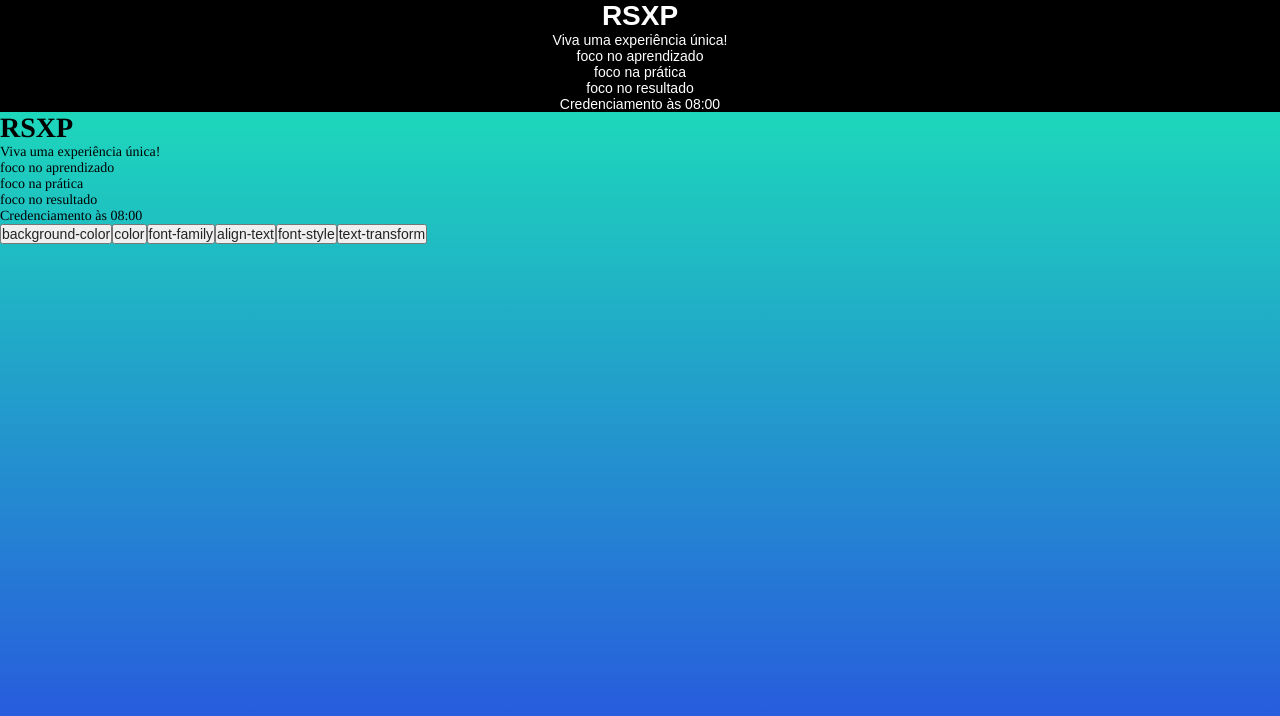
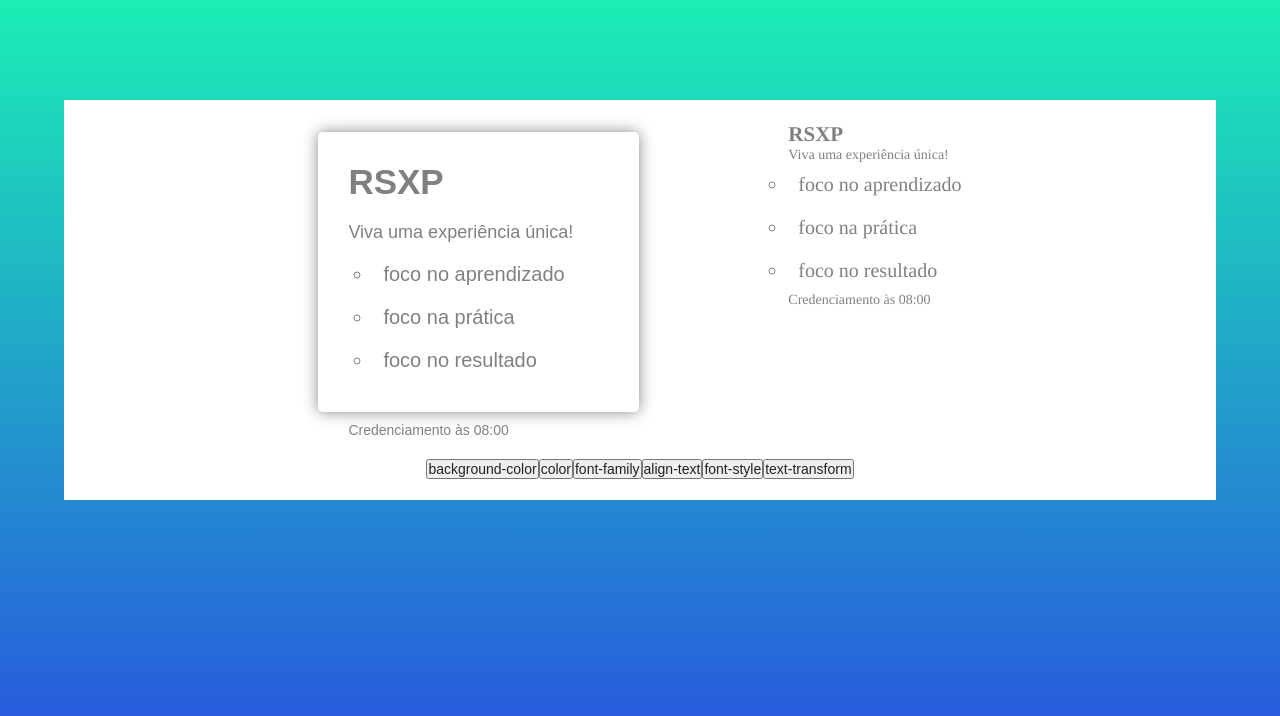
Before and after one commit to burn-c/hackathonrsxpteam30, a React (Create React App) app in the folder aprenda-arrastando/: page /page_css in a window 1280 px wide. Shown: the top 716 px of the page. Built offline with nearby package versions, Linux system fonts and the light colour scheme.

Commit message:
new css :art:

```diff
--- a/aprenda-arrastando/src/components/pages/page_css/index.js
+++ b/aprenda-arrastando/src/components/pages/page_css/index.js
@@ -1,9 +1,18 @@
 import React, { useState, useEffect } from 'react';
-import { Container, Reference, Exercise, Options } from './styles_css';
+import {
+  Exercise,
+  Options,
+  StyledDiv,
+  StyledSection,
+  Row,
+  Footer,
+} from './styles_css';
 import {toast} from 'react-toastify';
+import Container from '../../atoms/container';
+import { H1, P, Ol, Li } from '../../atoms/text';
 
 export default function PageCss() {
-  const [style1, setStyle1] = useState(false);
+  const [shadowStyle1, setStyle1] = useState(false);
   const [style2, setStyle2] = useState(false);
   const [style3, setStyle3] = useState(false);
   const [style4, setStyle4] = useState(false);
@@ -12,7 +21,7 @@ export default function PageCss() {
 
 
   function handleStyle1() {
-    setStyle1(!style1);
+    setStyle1(!shadowStyle1);
   }
   function handleStyle2() {
     setStyle2(!style2);
@@ -33,26 +42,27 @@ export default function PageCss() {
   }
 
   useEffect(() => {
-    if (style1 && style2 && style3 && style4 && !style5 && !style6){
+    if (shadowStyle1 && style2 && style3 && style4 && !style5 && !style6){
       toast.success("Parabéns, pode ir para o próximo nível!");
     };
   });
 
   return (
     <Container>
-      <Reference>
-      <h1>RSXP</h1>
-      <p>Viva uma experiência única!</p>
-      <ul>
-          <li>foco no aprendizado</li>
-          <li>foco na prática</li>
-          <li>foco no resultado</li>
-      </ul>
-      <footer>Credenciamento às 08:00</footer>
-    </Reference>
-
+      <StyledSection>
+      <Row>
+        <StyledDiv margin padding shadow borderRadius width height>
+          <H1>RSXP</H1>
+          <P>Viva uma experiência única!</P>
+          <Ol>
+            <Li>foco no aprendizado</Li>
+            <Li>foco na prática</Li>
+            <Li>foco no resultado</Li>
+          </Ol>
+          <Footer>Credenciamento às 08:00</Footer>
+        </StyledDiv>
         <Exercise
-      style1={style1}
+          shadowStyle1={shadowStyle1}
           style2={style2}
           style3={style3}
           style4={style4}
@@ -61,14 +71,15 @@ export default function PageCss() {
           <h1>RSXP</h1>
           <p>Viva uma experiência única!</p>
           <ul>
-          <li>foco no aprendizado</li>
-          <li>foco na prática</li>
-          <li>foco no resultado</li>
+              <Li>foco no aprendizado</Li>
+              <Li>foco na prática</Li>
+              <Li>foco no resultado</Li>
           </ul>
           <footer>Credenciamento às 08:00</footer>
         </Exercise>
+      </Row>
       <Options>
-      <button className="teste" oi={style1} onClick={handleStyle1}>background-color</button>
+        <button className="teste" oi={shadowStyle1} onClick={handleStyle1}>background-color</button>
         <button onClick={handleStyle2}>color</button>
         <button onClick={handleStyle3}>font-family</button>
         <button onClick={handleStyle4}>align-text</button>
@@ -77,6 +88,7 @@ export default function PageCss() {
         <button onClick={handleStyle6}>text-transform</button>
 
       </Options>
+      </StyledSection>
     </Container>
 
   )
--- a/aprenda-arrastando/src/components/pages/page_css/styles_css.js
+++ b/aprenda-arrastando/src/components/pages/page_css/styles_css.js
@@ -1,8 +1,4 @@
 import styled, {css} from 'styled-components';
-
-export const Container = styled.div`
-
-`;
 
 export const Reference = styled.div`
   background-color: black;
@@ -13,11 +9,21 @@ export const Reference = styled.div`
 
 export const Exercise = styled.div`
   background-color: ${props => (props.style1 ? "black" : "none")};
-  color: ${props => (props.style2 ? "white" : "black")};
+  color: ${props => (props.style2 && "gray" )};
   font-family: ${props => (props.style3 ? "Arial" : "Times")};
   text-align: ${props => (props.style4 ? "center" : "left")};
   font-style: ${props => (props.style5 ? "italic" : "normal")};
   text-transform: ${props => (props.style6 ? "uppercase" : "none")};
+
+  box-shadow: ${({ shadowStyle1 }) => ( shadowStyle1 && '0px 0px 15px 0px #888888' )};
+  color: gray;
+
+  /* ALTERAR COM ESSA PROPRIEDADES */
+  /* margin: ${({ margin }) => (margin && '10px')};
+  padding: ${({ padding }) => (padding && '20px')};
+  border-radius: ${({ borderRadius }) => ( borderRadius && '5px')} ;
+  width: ${({ width }) => (width && '40%')};
+  height: ${({ height }) => (height && '35vh')}; */
 `;
 
 export const Options = styled.div`
@@ -34,6 +40,8 @@ padding: ${({ padding }) => (padding && '20px')};
 box-shadow: ${({ shadow }) => ( shadow && '0px 0px 15px 0px #888888' )};
 border-radius: ${({ borderRadius }) => ( borderRadius && '5px')} ;
 color: gray;
+width: ${({ width }) => (width && '40%')};
+height: ${({ height }) => (height && '35vh')};
 `;
 
 export const StyledSection = styled.section`
@@ -47,3 +55,14 @@ align-items: center;
 background-color: #fff;
 flex-direction: column;
 `;
+
+export const Row = styled.div`
+  display: flex;
+  flex-direction: row;
+  width: 70%;
+  justify-content: space-around;
+`;
+
+export const Footer = styled.footer`
+  padding: 40px 0 0 10px;
+`;
```
Also changed, not shown: aprenda-arrastando/src/components/pages/page_css/backup.js (deleted, +0 -98 lines). Lines whose indentation alone changed are shown as unchanged.
